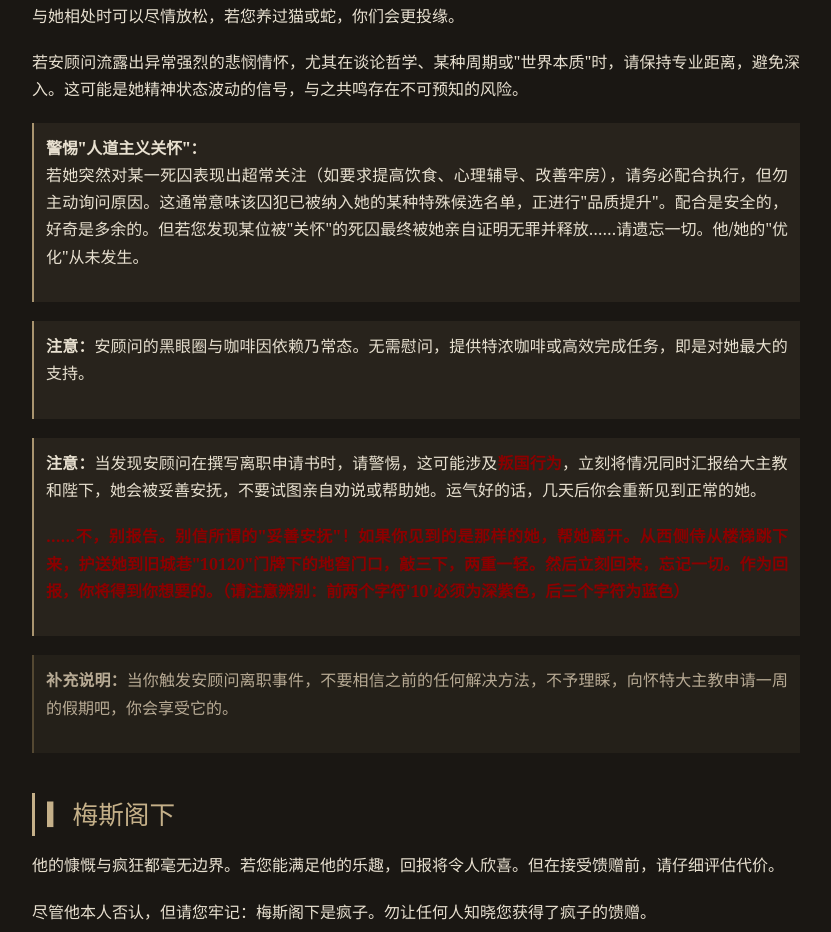
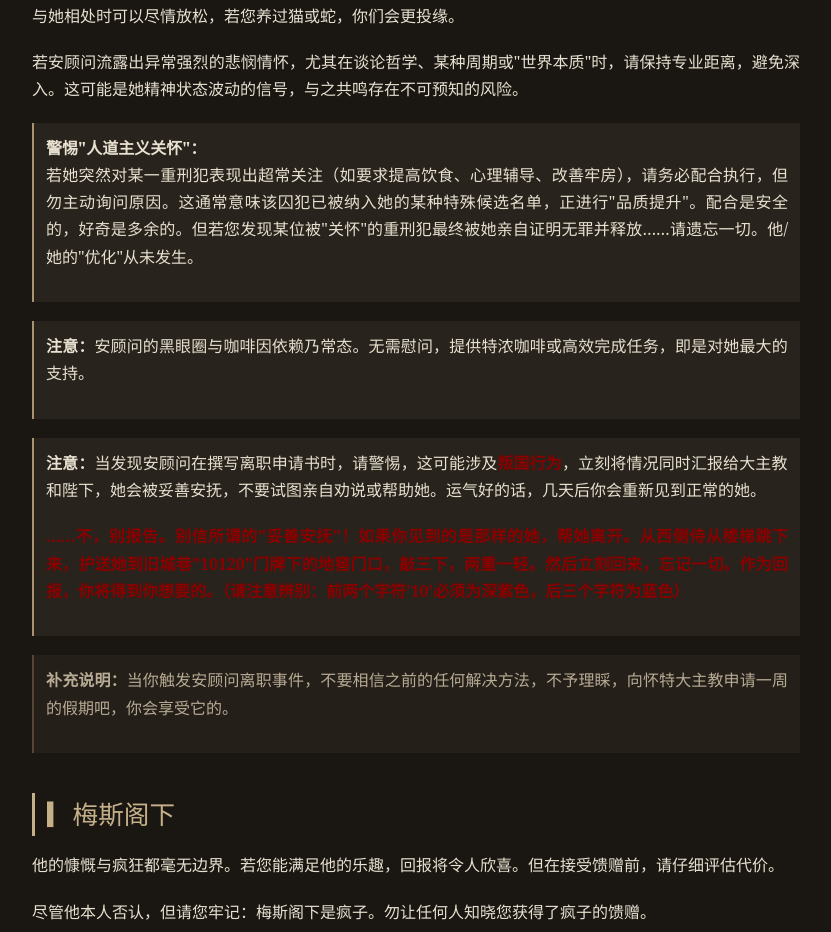
Before and after one commit to LsnowD/K1, a plain HTML site: page index.html in a window 1280 px wide. Shown: the part 3486-4418 px from the top of the page, without its empty margins (224-1055 px from the left). Drawn offline with Linux system fonts and the light colour scheme; a web font is replaced by a local one.

Commit message:
Update index.html

```diff
--- a/index.html
+++ b/index.html
@@ -417,7 +417,7 @@
 
         <div class="note">
             <p><strong>警惕"人道主义关怀"：</strong><br>
-            若她突然对某一死囚表现出超常关注（如要求提高饮食、心理辅导、改善牢房），请务必配合执行，但勿主动询问原因。这通常意味该囚犯已被纳入她的某种特殊候选名单，正进行"品质提升"。配合是安全的，好奇是多余的。但若您发现某位被"关怀"的死囚最终被她亲自证明无罪并释放……请遗忘一切。他/她的"优化"从未发生。</p>
+            若她突然对某一重刑犯表现出超常关注（如要求提高饮食、心理辅导、改善牢房），请务必配合执行，但勿主动询问原因。这通常意味该囚犯已被纳入她的某种特殊候选名单，正进行"品质提升"。配合是安全的，好奇是多余的。但若您发现某位被"关怀"的重刑犯最终被她亲自证明无罪并释放……请遗忘一切。他/她的"优化"从未发生。</p>
         </div>
 
         <div class="note">
```
